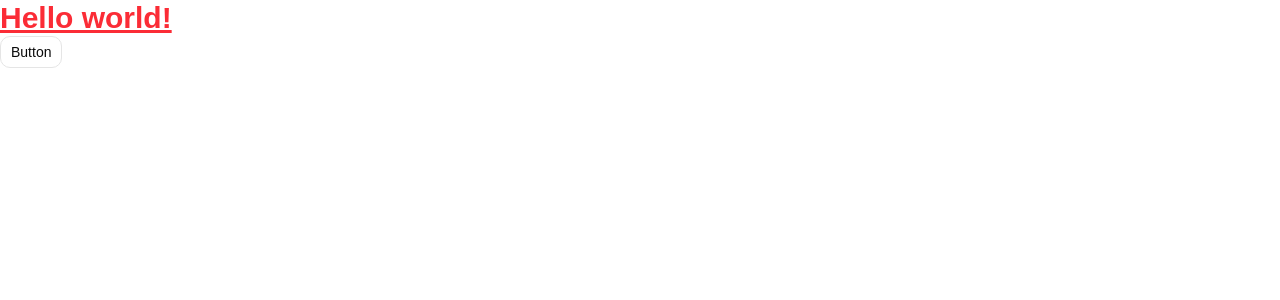
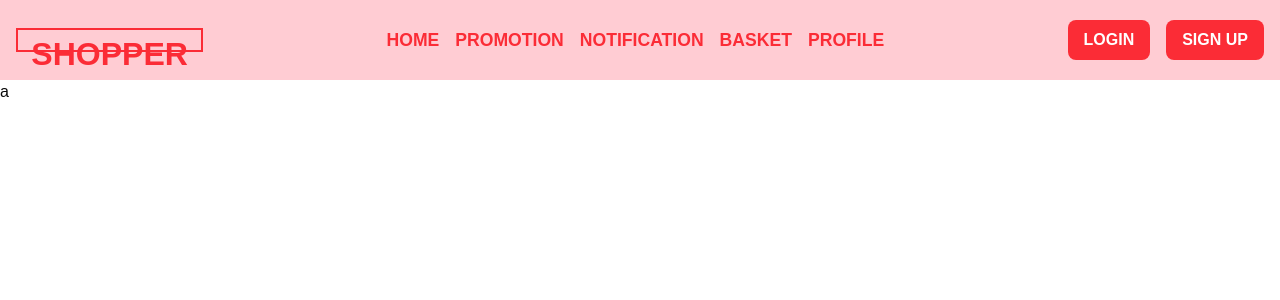
Before and after one commit to sappakit/marketplace-app, a React (Vite) app: page / in a window 1280 px wide. Shown: the top 300 px of the page. Built offline with nearby package versions, Linux system fonts and the light colour scheme.

Commit message:
2nd commit add navbar button

```diff
--- a/src/App.tsx
+++ b/src/App.tsx
@@ -1,21 +1,18 @@
-import { Button } from "@/components/ui/button";
+import NavBar from "@/components/homepage/navBar";
 
 function App() {
   return (
-    <div>
-      <h1 className="text-3xl font-bold text-red-500 underline">
-        Hello world!
-      </h1>
+    <>
+      <header>
+        <NavBar />
+      </header>
+      <main>
+          a
+      </main>
+      <footer>
 
-      <Button
-        variant="outline"
-        onClick={() => {
-          console.log("Button Test");
-        }}
-      >
-        Button
-      </Button>
-    </div>
+      </footer>
+    </>
   );
 }
 
--- a/src/components/homepage/navBar.tsx
+++ b/src/components/homepage/navBar.tsx
@@ -1,11 +1,38 @@
 export default function NavBar() {
   return (
-    <nav className="bg-rose-200 h-[10vh] w-screen flex items-start justify-center flex-col gap-4 p-4">
-      <div className="h-[50%] w-[15%] flex items-center justify-center border-red-500 border-2">
-        <h1 className="w-[90%] text-[2rem] font-bold text-red-500">
+    <nav className="bg-rose-200 h-[10vh] w-screen flex items-center justify-between p-4">
+      <section className="h-[50%] w-[15%] flex items-center justify-center border-red-500 border-2">
+        <h1 className="w-full h-full text-[2rem] text-center font-bold text-red-500">
           SHOPPER
         </h1>
-      </div>
+      </section>
+      <section className="list-button">
+        <ul className="flex gap-4">
+          <li className="text-[1.1rem] font-semibold text-red-500 cursor-pointer">
+            HOME
+          </li>
+          <li className="text-[1.1rem] font-semibold text-red-500 cursor-pointer">
+            PROMOTION
+          </li>
+          <li className="text-[1.1rem] font-semibold text-red-500 cursor-pointer">
+            NOTIFICATION
+          </li>
+          <li className="text-[1.1rem] font-semibold text-red-500 cursor-pointer">
+            BASKET
+          </li>
+          <li className="text-[1.1rem] font-semibold text-red-500 cursor-pointer">
+            PROFILE
+          </li>
+        </ul>
+      </section>
+      <section className="authentication flex gap-4">
+        <button className="bg-red-500 text-white px-4 py-2 rounded-md font-semibold">
+          LOGIN
+        </button>
+        <button className="bg-red-500 text-white px-4 py-2 rounded-md font-semibold">
+          SIGN UP
+        </button>
+      </section>
     </nav>
   );
 }
```
Also changed, not shown: 1 other file (tests, documents, lock files or other folders).
